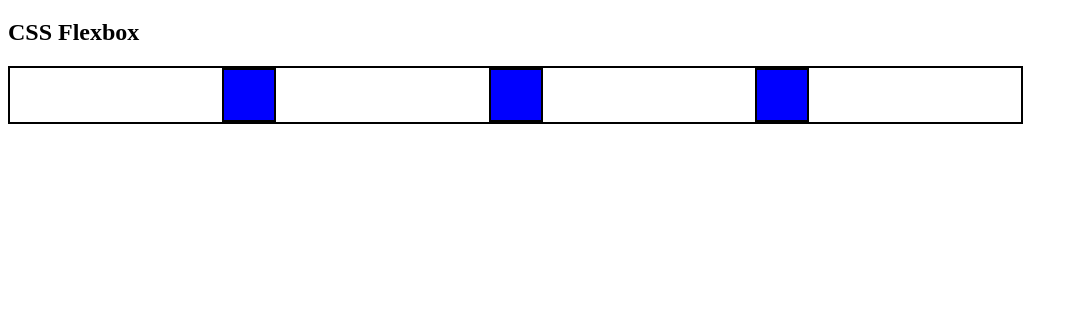
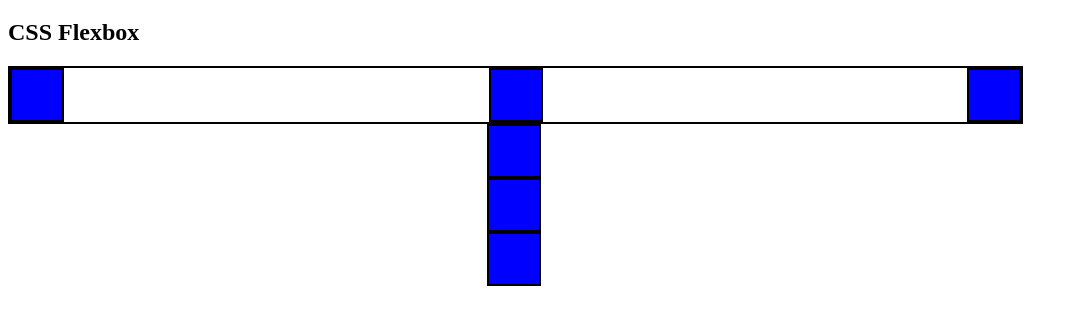
Before and after one commit to MuniraA2026/CS1-Unit-2-Notes-, a plain HTML site: page index.html in a window 1280 px wide. Shown: the part 61-386 px from the top of the page, without its empty margins (0-1078 px from the left). Drawn offline with Linux system fonts and the light colour scheme.

Commit message:
added column

```diff
--- a/index.html
+++ b/index.html
@@ -15,10 +15,15 @@
   <div class="flex-container">
     <div class="flex-item"></div>
     <div class="flex-item"></div>
+    <div class="flex-item"></div>
+  </div>
+
+  <div class="flex-container-col">
+    <div class="flex-item"></div>
+    <div class="flex-item"></div>
     <div class="flex-item"></di>
   </div>
 
 
-
 </body>
 </html>
--- a/style.css
+++ b/style.css
@@ -12,5 +12,17 @@ height:50px;
     height: 60%;
 
     display: flex;
+    justify-content: space-between;
+    align-items: center;
+}
+
+.flex-container-col {
+    bortder: 2px solid black;
+    width: 80%;
+    height:60%;
+
+    display: flex;
+    flex-direction: column;
     justify-content: space-evenly;
+    align-items: center;
 }
```
